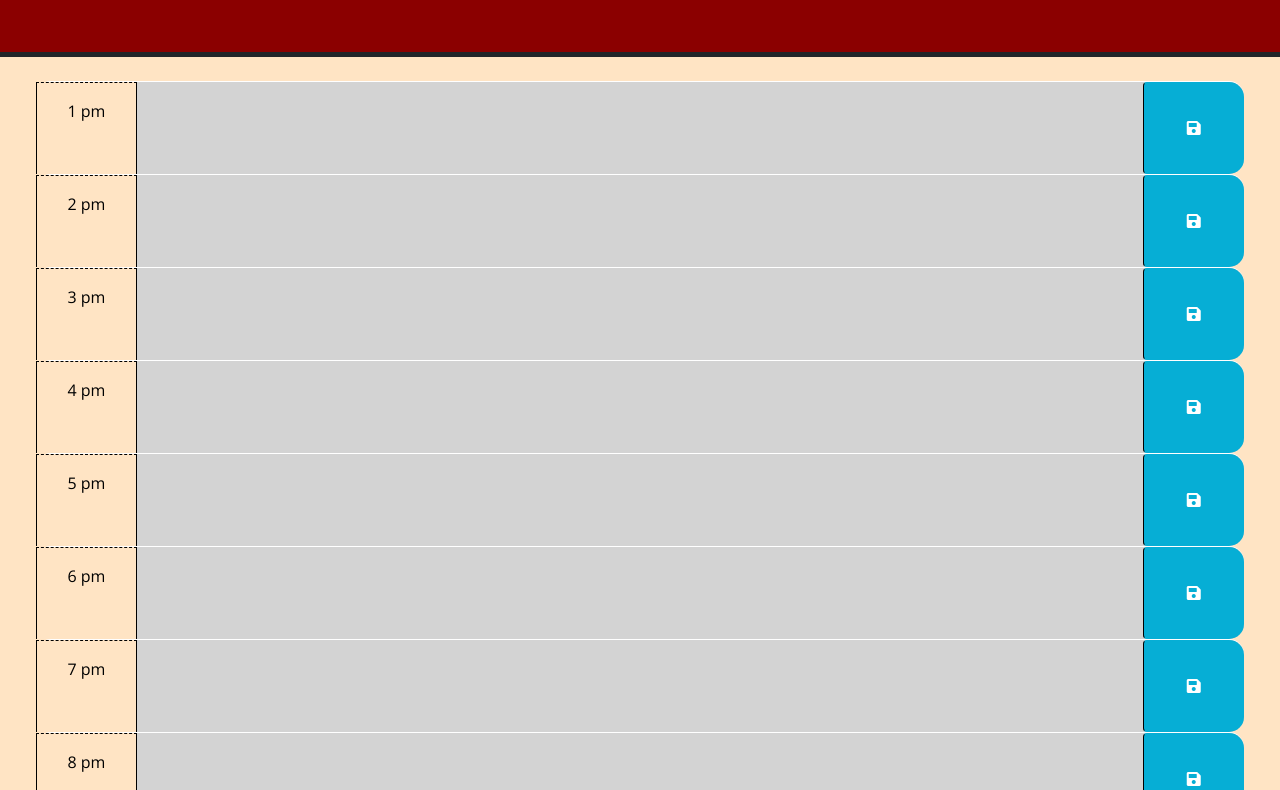
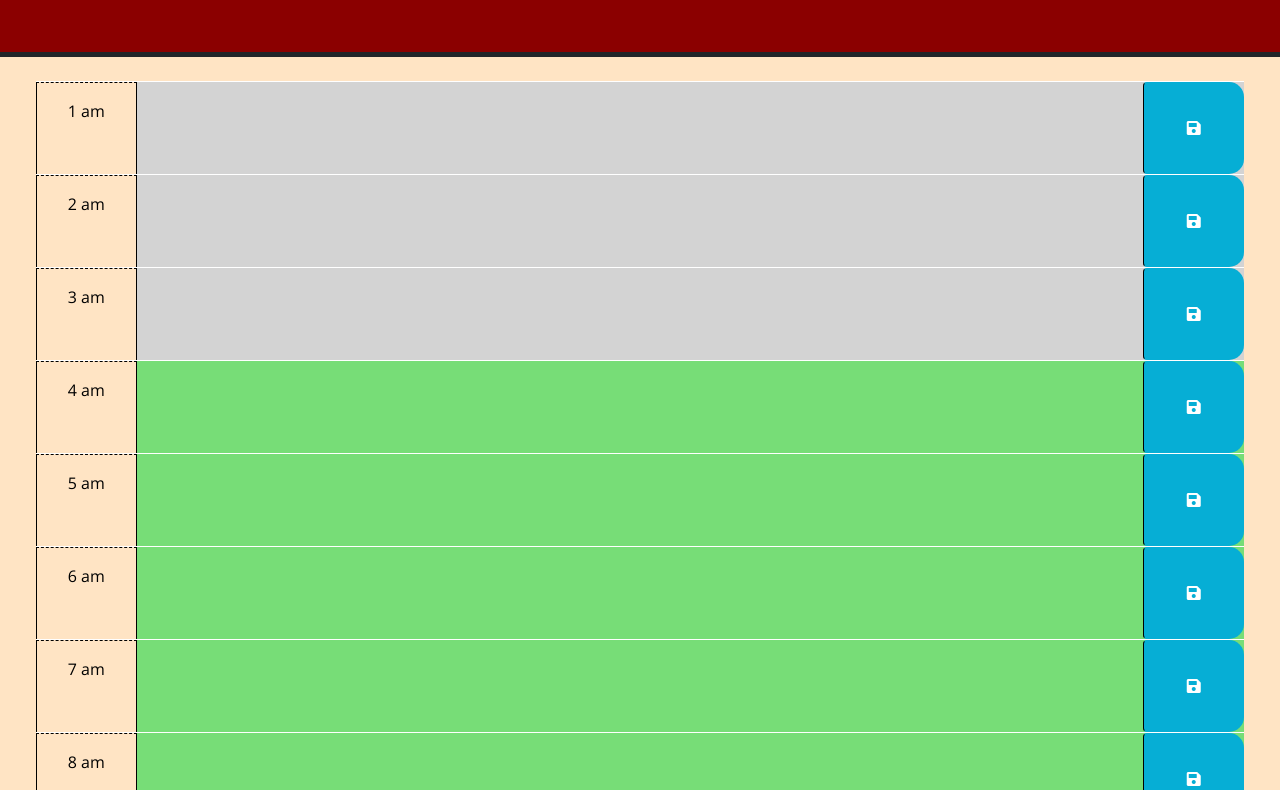
Before and after one commit to vader9911/workday-scheduler, a plain HTML site: page index.html in a window 1280 px wide. Shown: the part 369-1159 px from the top of the page. Drawn offline with nearby package versions, Linux system fonts and the light colour scheme.

Commit message:
add colors for past/present/future times

```diff
--- a/Assets/JS/script.js
+++ b/Assets/JS/script.js
@@ -12,10 +12,12 @@ $(document).ready(function () {
 
   // Display Day and time
   var currentTime = dayjs().format('h a');
-  var currentDay =  dayjs().day(12).format(' dddd');
+  var currentTimeNum = dayjs().format('h');
+  var currentTimeAPm = dayjs().format('a');
+  var currentDay =  dayjs().day(7).format(' dddd');
   console.log(currentTime);
   $("p#currentDay").text('Today is: ' + currentDay);
-  $("p#currentTime").text('Time: ' +currentTime);
+  $("p#currentTime").text('Time: ' + currentTime);
 
 
 
@@ -37,19 +39,48 @@ $(document).ready(function () {
 for (let index = 1; index <= timeCardsAm; index++) {
   containerAm.append(timeBlockAm);
   var cardTime = '.card-' + index;
+  var assembledTimeAm = index + ' am';
   var currentCard = containerAm.find('.time-block-am').last();
   currentCard.removeClass('hidden').addClass(cardTime);
-  currentCard.find('.hour').text(index + ' pm');
+  currentCard.find('.hour').text(assembledTimeAm);
+  if (assembledTimeAm == currentTimeNum){
+    currentCard.addClass("present");
+  }
+  if (currentTimeNum < index){
+    if (currentTimeAPm ==  'am'){
+      currentCard.addClass("future");
+    }
+  }
 }
 
 for (let index = 1; index <= timeCardsPm; index++) {
   containerPm.append(timeBlockPm);
   var cardTime = '.card-pm-' + index;
+  var assembledTimePm = index + ' pm';
   var currentCard = containerPm.find('.time-block-pm').last();
   currentCard.removeClass('hidden').addClass(cardTime);
-  currentCard.find('.hour').text(index + ' pm');
+  currentCard.find('.hour').text(assembledTimePm);
+  if (assembledTimePm == currentTime){
+    currentCard.addClass("present");
+  }
+  if (currentTimeNum < index){
+    if (currentTimeAPm == 'pm'){
+      currentCard.addClass("future");
+    }
+  }
 }
 
+
+
+var nowCardAm = assembledTimeAm;
+// var nowCardPm = assembledTimePm;
+
+// if (nowCardAm == currentTime){
+
+// }else if (nowCardPm == currentTime)
+
+
+// console.log(nowCardAm);
 
 
 
--- a/Assets/Styles/style.css
+++ b/Assets/Styles/style.css
@@ -18,7 +18,6 @@ header {
 
 #currentTime {
   font-size: 38pt;
-
   font-weight: 600;
   text-decoration: underline;
 }
@@ -30,7 +29,6 @@ textarea {
   resize: none;
   color: #000000;
   padding: 10px;
-
 }
 
 
@@ -43,9 +41,6 @@ textarea {
 
 }
 
-.time-block-am {
-  border-radius: 15px;
-}
 
 .row {
   border-top: 1px solid white;
--- a/index.html
+++ b/index.html
@@ -33,7 +33,7 @@
 
       <!-- Example of a past time block. The "past" class adds a gray background color. -->
       <div class="row time-block-am past hidden">
-        <div id="timeAm card-0" class="col-2 col-md-1 hour text-center py-3"></div>
+        <div id="timeAm cardTime" class="col-2 col-md-1 hour text-center py-3"></div>
         <textarea class="col-8 col-md-10 description" rows="3"> </textarea>
         <button class="btn saveBtn col-2 col-md-1" aria-label="save">
           <i class="fas fa-save" aria-hidden="true"></i>
@@ -43,7 +43,7 @@
 
       <div class="container-lg-pm px-5">
         <div  class="row time-block-pm past hidden">
-          <div id="timePm" class="col-2 col-md-1 hour text-center py-3"></div>
+          <div id="timePm cardTime" class="col-2 col-md-1 hour text-center py-3"></div>
           <textarea class="col-8 col-md-10 description" rows="3"> </textarea>
           <button class="btn saveBtn col-2 col-md-1" aria-label="save">
             <i class="fas fa-save" aria-hidden="true"></i>
```
